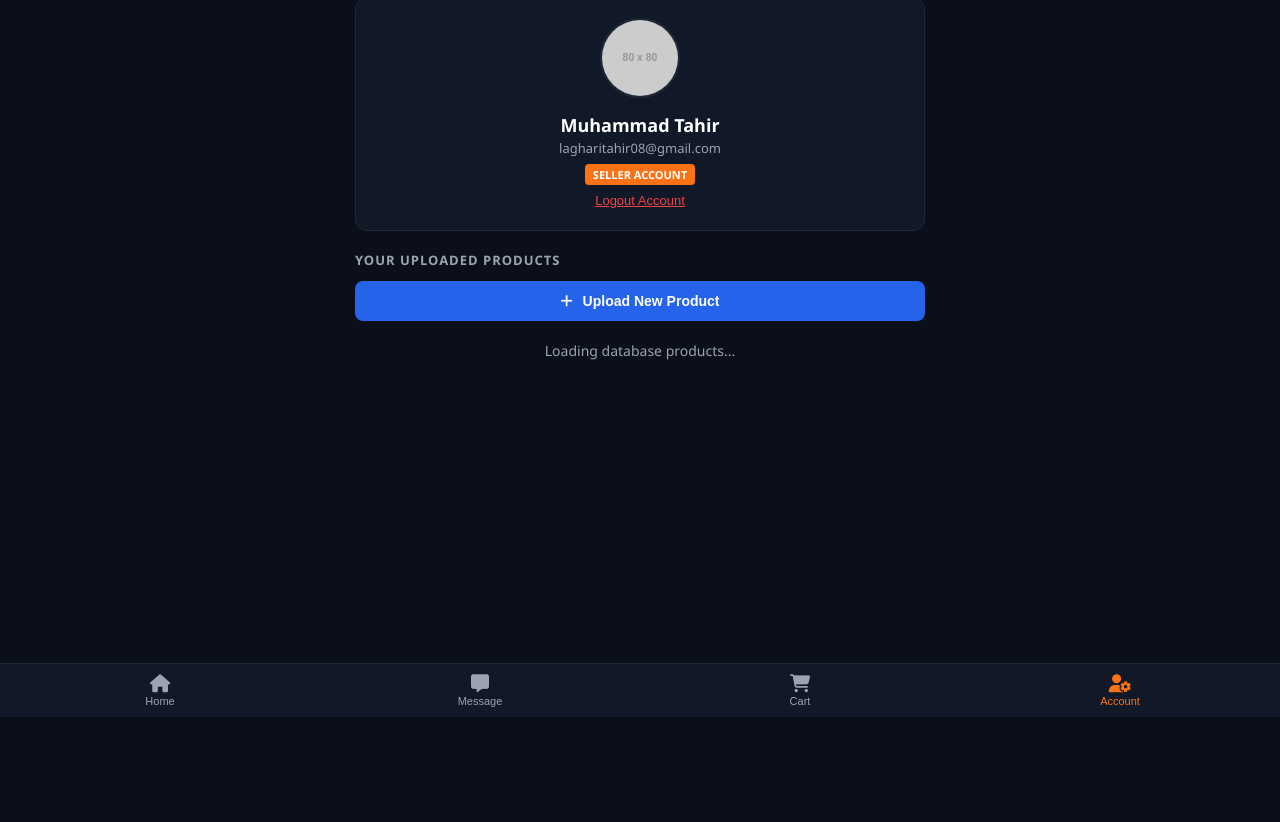
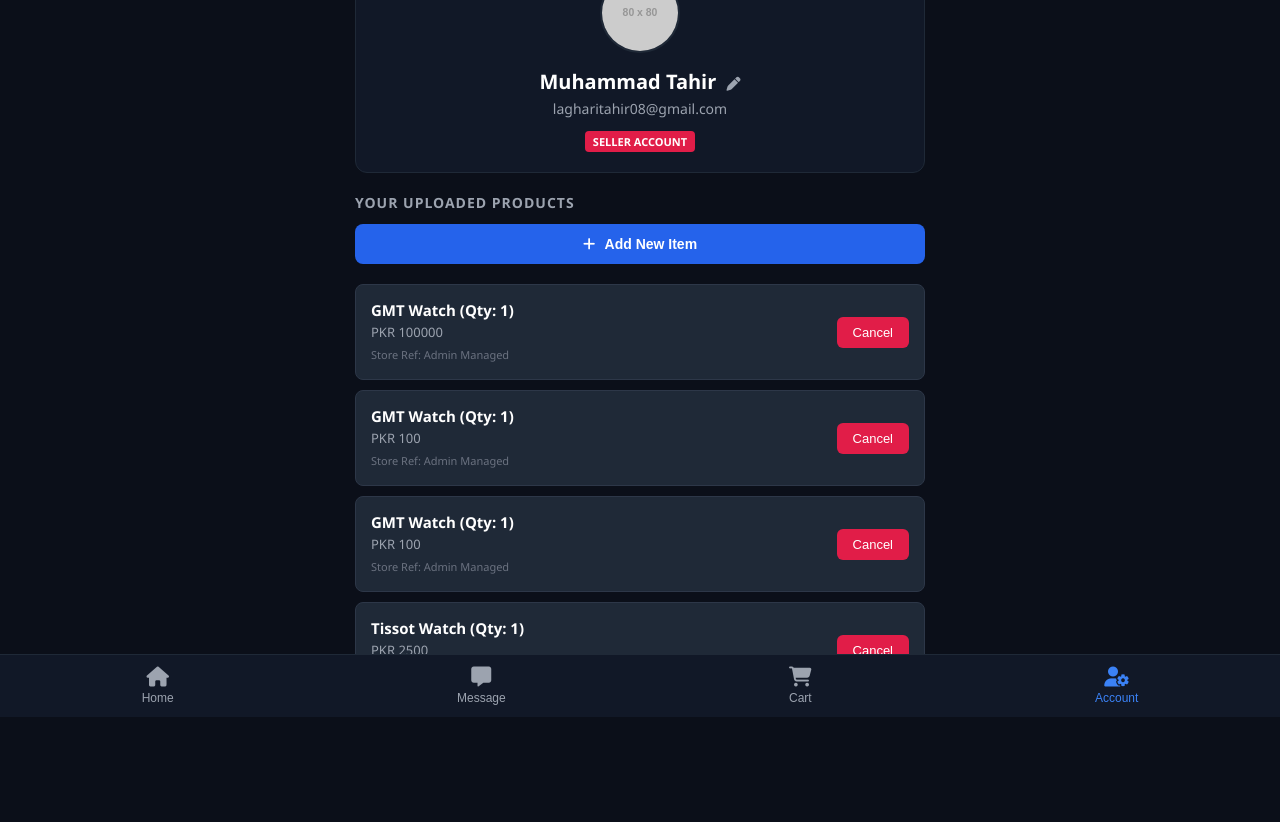
Before and after one commit to tahirlaghari094-glitch/MT-Store, a website: page public/index.html in a window 1280 px wide. Shown: the part 83-905 px from the top of the page. Before the commit the page ends 800 px from the top, so only its background shows below. Drawn offline with Linux system fonts and the light colour scheme; placeholder pictures from the web are drawn by us.

Commit message:
Update index.html

```diff
--- a/public/index.html
+++ b/public/index.html
@@ -4,137 +4,111 @@
     <meta charset="UTF-8">
     <meta name="viewport" content="width=device-width, initial-scale=1.0">
     <title>MT Store - Premium Multi-Vendor Hub</title>
-    <!-- FontAwesome for Icons -->
+    <!-- FontAwesome for Pin and Nav Icons -->
     <link rel="stylesheet" href="https://cdnjs.cloudflare.com/ajax/libs/font-awesome/6.4.0/css/all.min.css">
     <style>
         * { box-sizing: border-box; margin: 0; padding: 0; }
-        body { background-color: #0b0f19; color: #ffffff; font-family: 'Segoe UI', Roboto, sans-serif; padding-bottom: 70px; }
-        .container { max-width: 600px; margin: 0 auto; padding: 15px; }
+        body { background-color: #0b0f19; color: #ffffff; font-family: 'Segoe UI', Tahoma, Geneva, Verdana, sans-serif; padding-bottom: 90px; }
+        .container { max-width: 600px; margin: 20px auto; padding: 15px; }
 
-        /* Top Navigation Header Bar */
-        .top-header { display: flex; justify-content: space-between; align-items: center; padding: 15px 0; }
-        .logo { color: #f97316; font-weight: bold; font-size: 20px; text-transform: uppercase; }
-        .options-btn { background: transparent; border: 1px solid #1f2937; color: white; border-radius: 50%; width: 35px; height: 35px; cursor: pointer; display: flex; align-items: center; justify-content: center; }
+        /* Seller Card Style */
+        .profile-card { background: #111827; border-radius: 12px; padding: 20px; border: 1px solid #1f2937; text-align: center; margin-bottom: 20px; }
+        .avatar { width: 80px; height: 80px; border-radius: 50%; object-fit: cover; border: 2px solid #1f2937; }
+        .badge { background: #e11d48; color: white; padding: 3px 8px; border-radius: 4px; font-size: 11px; font-weight: bold; display: inline-block; margin-top: 5px; }
 
-        /* Seller Profile Structure */
-        .profile-card { background: #111827; border-radius: 12px; padding: 20px; border: 1px solid #1f2937; text-align: center; margin-bottom: 20px; position: relative; }
-        .avatar { width: 80px; height: 80px; border-radius: 50%; object-fit: cover; border: 2px solid #1f2937; }
-        .badge { background: #f97316; color: white; padding: 3px 8px; border-radius: 4px; font-size: 11px; font-weight: bold; display: inline-block; margin-top: 5px; text-transform: uppercase; }
-        .logout-inline-btn { background: transparent; border: none; color: #ef4444; font-size: 13px; cursor: pointer; margin-top: 8px; display: inline-block; text-decoration: underline; }
-
-        /* Layout Typography and Core Buttons */
-        .section-title { font-size: 13px; color: #9ca3af; letter-spacing: 1px; margin-bottom: 12px; text-transform: uppercase; text-align: left; font-weight: 600; }
-        .add-item-btn { width: 100%; background: #2563eb; border: none; color: white; padding: 12px; border-radius: 8px; font-weight: bold; cursor: pointer; margin-bottom: 20px; display: block; font-size: 14px; }
+        /* Titles and Buttons */
+        .section-title { font-size: 14px; color: #9ca3af; letter-spacing: 1px; margin-bottom: 12px; text-transform: uppercase; text-align: left; font-weight: 600; }
+        .add-item-btn { width: 100%; background: #2563eb; border: none; color: white; padding: 12px; border-radius: 8px; font-weight: bold; cursor: pointer; margin-bottom: 20px; display: block; font-size: 14px; transition: background 0.2s; }
         .add-item-btn:hover { background: #1d4ed8; }
 
-        /* Real Uploaded Products Dynamic Grid Cards */
-        .order-item { background: #111827; border-radius: 8px; padding: 15px; margin-bottom: 10px; display: flex; justify-content: space-between; align-items: center; border: 1px solid #1f2937; }
-        .cancel-btn { background: #ef4444; border: none; color: white; padding: 8px 16px; border-radius: 6px; cursor: pointer; font-weight: 500; font-size: 13px; }
-        .cancel-btn:hover { background: #dc2626; }
+        /* Dynamic List Items */
+        .order-item { background: #1f2937; border-radius: 8px; padding: 15px; margin-bottom: 10px; display: flex; justify-content: space-between; align-items: center; border: 1px solid #2d3748; }
+        .cancel-btn { background: #e11d48; border: none; color: white; padding: 8px 16px; border-radius: 6px; cursor: pointer; font-weight: 500; font-size: 13px; }
+        .cancel-btn:hover { background: #be123c; }
 
-        /* Central Command Support View UI */
+        /* Central Command Support UI */
         .central-support { background: #111827; border-radius: 12px; padding: 15px; border: 1px solid #1f2937; margin-top: 20px; }
         .support-header { display: flex; align-items: center; gap: 10px; margin-bottom: 12px; }
-        .support-logo { background: #ef4444; padding: 4px 8px; border-radius: 4px; font-weight: bold; font-size: 12px; }
+        .support-logo { background: #e11d48; padding: 4px 8px; border-radius: 4px; font-weight: bold; font-size: 12px; }
+
+        /* Comment Box Input Area */
         .comment-box-wrapper { display: flex; align-items: center; background: #1f2937; border-radius: 8px; padding: 5px 12px; border: 1px solid #2d3748; }
         .comment-box-wrapper textarea { flex: 1; background: transparent; border: none; color: white; resize: none; outline: none; padding: 8px 0; height: 40px; font-family: inherit; font-size: 14px; }
-        .pin-btn { background: transparent; border: none; color: #9ca3af; cursor: pointer; padding: 8px; font-size: 18px; }
+        .pin-btn { background: transparent; border: none; color: #9ca3af; cursor: pointer; padding: 8px; font-size: 18px; display: flex; align-items: center; justify-content: center; }
+        .pin-btn:hover { color: #3b82f6; }
 
-        /* Clean Fixed Bottom Nav (Khatam kiya gaya har page k niche ka extra space/black block) */
-        .bottom-nav { position: fixed; bottom: 0; left: 0; right: 0; background: #111827; display: flex; justify-content: space-around; padding: 10px 0; border-top: 1px solid #1f2937; z-index: 999; }
-        .nav-item { background: transparent; border: none; color: #9ca3af; display: flex; flex-direction: column; align-items: center; font-size: 11px; cursor: pointer; text-decoration: none; width: 25%; }
-        .nav-item.active { color: #f97316; }
-        .nav-item i { font-size: 18px; margin-bottom: 3px; }
-
-        /* Auth Screen Helper */
-        #authContainer { display: none; text-align: center; padding: 50px 20px; }
-        .auth-input { width: 100%; padding: 12px; margin: 10px 0; background: #1f2937; border: 1px solid #2d3748; color: white; border-radius: 6px; }
-        .auth-btn { width: 100%; padding: 12px; background: #f97316; color: white; border: none; border-radius: 6px; font-weight: bold; cursor: pointer; }
-
-        /* Product Upload Modal Popup */
-        .modal { display: none; position: fixed; top: 0; left: 0; width: 100%; height: 100%; background: rgba(0,0,0,0.7); z-index: 2000; align-items: center; justify-content: center; }
-        .modal-content { background: #111827; padding: 20px; border-radius: 12px; border: 1px solid #1f2937; width: 90%; max-width: 450px; }
-        .modal-actions { display: flex; gap: 10px; margin-top: 15px; }
-        .save-btn { flex: 1; padding: 10px; background: #2563eb; color: white; border: none; border-radius: 6px; cursor: pointer; font-weight: bold; }
-        .close-btn { flex: 1; padding: 10px; background: #374151; color: white; border: none; border-radius: 6px; cursor: pointer; }
+        /* Bottom Nav Bar */
+        .bottom-nav { position: fixed; bottom: 0; left: 0; right: 0; background: #111827; display: flex; justify-content: space-around; padding: 12px 0; border-top: 1px solid #1f2937; z-index: 100; }
+        .nav-item { background: transparent; border: none; color: #9ca3af; display: flex; flex-direction: column; align-items: center; font-size: 12px; cursor: pointer; text-decoration: none; }
+        .nav-item.active { color: #3b82f6; }
+        .nav-item i { font-size: 20px; margin-bottom: 4px; }
     </style>
 </head>
 <body>
 
-    <div class="container" id="mainAppStructure">
-        <!-- Top Title Bar Header -->
-        <div class="top-header">
-            <div class="logo">MT Store</div>
-            <button class="options-btn"><i class="fas fa-ellipsis-v"></i></button>
-        </div>
-
-        <!-- Vendor Dashboard Profile Block -->
+    <div class="container">
+        <!-- Main Content Area: Seller View (Default state shown on Account screen) -->
         <div id="sellerViewContainer">
             <div class="profile-card">
-                <img src="https://via.placeholder.com/80" alt="Muhammad Tahir" class="avatar">
-                <h2 style="font-size: 18px; margin-top: 10px;" id="userNameTitle">Muhammad Tahir</h2>
-                <p style="color: #9ca3af; margin: 2px 0; font-size: 13px;" id="userEmailTitle">lagharitahir08@gmail.com</p>
-                <span class="badge" id="accountBadge">Seller Account</span><br/>
-                <button class="logout-inline-btn" onclick="executeAppLogout()">Logout Account</button>
+                <div style="position: relative; display: inline-block;">
+                    <img src="https://via.placeholder.com/80" alt="Muhammad Tahir" class="avatar">
+                </div>
+                <h2 style="font-size: 20px; margin-top: 10px;">Muhammad Tahir <i class="fas fa-pen" style="font-size: 14px; cursor: pointer; color: #9ca3af; margin-left: 5px;"></i></h2>
+                <p style="color: #9ca3af; margin: 4px 0 8px 0; font-size: 14px;">lagharitahir08@gmail.com</p>
+                <span class="badge">SELLER ACCOUNT</span>
             </div>
 
-            <!-- Header Updated: Real Uploaded Products Title -->
+            <!-- Changed heading to: YOUR UPLOADED PRODUCTS -->
             <h3 class="section-title">YOUR UPLOADED PRODUCTS</h3>
 
-            <!-- Action Trigger Button: Upload New Product -->
-            <button class="add-item-btn" id="openUploadModalBtn"><i class="fas fa-plus" style="margin-right: 6px;"></i> Upload New Product</button>
+            <!-- Added: Add New Item Button -->
+            <button class="add-item-btn" id="addNewItemBtn"><i class="fas fa-plus" style="margin-right: 6px;"></i> Add New Item</button>
 
-            <!-- Real Live Stream Container for Database Items -->
-            <div id="realProductsDynamicContainer">
-                <p style="color:#9ca3af; font-size:14px; text-align:center;">Loading database products...</p>
+            <!-- Main dynamic list interface container -->
+            <div id="dynamicListContainer">
+                <!-- Data lists load dynamically through main.js -->
             </div>
         </div>
 
-        <!-- Central Support Control Panel Wrapper (Only for Message tab) -->
+        <!-- Central Command Support Section (Only displays inside Message mode) -->
         <div class="central-support" id="centralSupportSection" style="display: none;">
             <div class="support-header">
                 <span class="support-logo">MT</span>
                 <strong>Central Command Support</strong>
             </div>
+
             <div class="comment-box-wrapper">
                 <textarea id="commentInput" placeholder="Write a comment or message..."></textarea>
+
+                <!-- Hidden file selector field for direct gallery access -->
                 <input type="file" id="hiddenFileInput" style="display: none;" accept="image/*,video/*" multiple>
-                <button type="button" class="pin-btn" id="pinAttachmentBtn">
+
+                <!-- Pin icon clickable trigger -->
+                <button type="button" class="pin-btn" id="pinAttachmentBtn" title="Attach Files/Gallery">
                     <i class="fas fa-paperclip"></i>
                 </button>
             </div>
         </div>
     </div>
 
-    <!-- User Auth Standalone Screen Panel -->
-    <div class="container" id="authContainer">
-        <h2 style="color: #f97316; margin-bottom: 20px;">Login to MT Store</h2>
-        <input type="email" id="loginEmail" class="auth-input" placeholder="Enter Email Address" value="lagharitahir08@gmail.com">
-        <input type="password" id="loginPassword" class="auth-input" placeholder="Enter Secure Password" value="123456">
-        <button class="auth-btn" id="authSubmitBtn">Login</button>
-    </div>
-
-    <!-- Dynamic Product Creation Dialog Overlay -->
-    <div class="modal" id="productUploadModal">
-        <div class="modal-content">
-            <h3 style="margin-bottom: 15px; color: #f97316;">Upload New Product</h3>
-            <label style="font-size:12px; color:#9ca3af;">Product Name</label>
-            <input type="text" id="newProdName" class="auth-input" placeholder="e.g. GMT Watch Pro">
-            <label style="font-size:12px; color:#9ca3af;">Product Price (PKR)</label>
-            <input type="number" id="newProdPrice" class="auth-input" placeholder="e.g. 500">
-            <div class="modal-actions">
-                <button class="save-btn" id="saveProductBtn">Publish Item</button>
-                <button class="close-btn" id="closeUploadModalBtn">Cancel</button>
-            </div>
-        </div>
-    </div>
-
-    <!-- Permanent Footer Tabs Controller Navigation System -->
-    <nav class="bottom-nav" id="appBottomNavbar">
-        <button class="nav-item" id="homeTab" onclick="switchTab('home')"><i class="fas fa-home"></i><span>Home</span></button>
-        <button class="nav-item" id="messageTab" onclick="switchTab('message')"><i class="fas fa-comment-alt"></i><span>Message</span></button>
-        <button class="nav-item" id="cartTab" onclick="switchTab('cart')"><i class="fas fa-shopping-cart"></i><span>Cart</span></button>
-        <button class="nav-item active" id="accountTab" onclick="switchTab('account')"><i class="fas fa-user-cog"></i><span>Account</span></button>
+    <!-- Persistent Bottom Tab Controls Bar -->
+    <nav class="bottom-nav">
+        <button class="nav-item" id="homeTab" onclick="switchTab('home')">
+            <i class="fas fa-home"></i>
+            <span>Home</span>
+        </button>
+        <button class="nav-item" id="messageTab" onclick="switchTab('message')">
+            <i class="fas fa-comment-alt"></i>
+            <span>Message</span>
+        </button>
+        <button class="nav-item" id="cartTab" onclick="switchTab('cart')">
+            <i class="fas fa-shopping-cart"></i>
+            <span>Cart</span>
+        </button>
+        <button class="nav-item active" id="accountTab" onclick="switchTab('account')">
+            <i class="fas fa-user-cog"></i>
+            <span>Account</span>
+        </button>
     </nav>
 
     <script src="main.js"></script>
```
